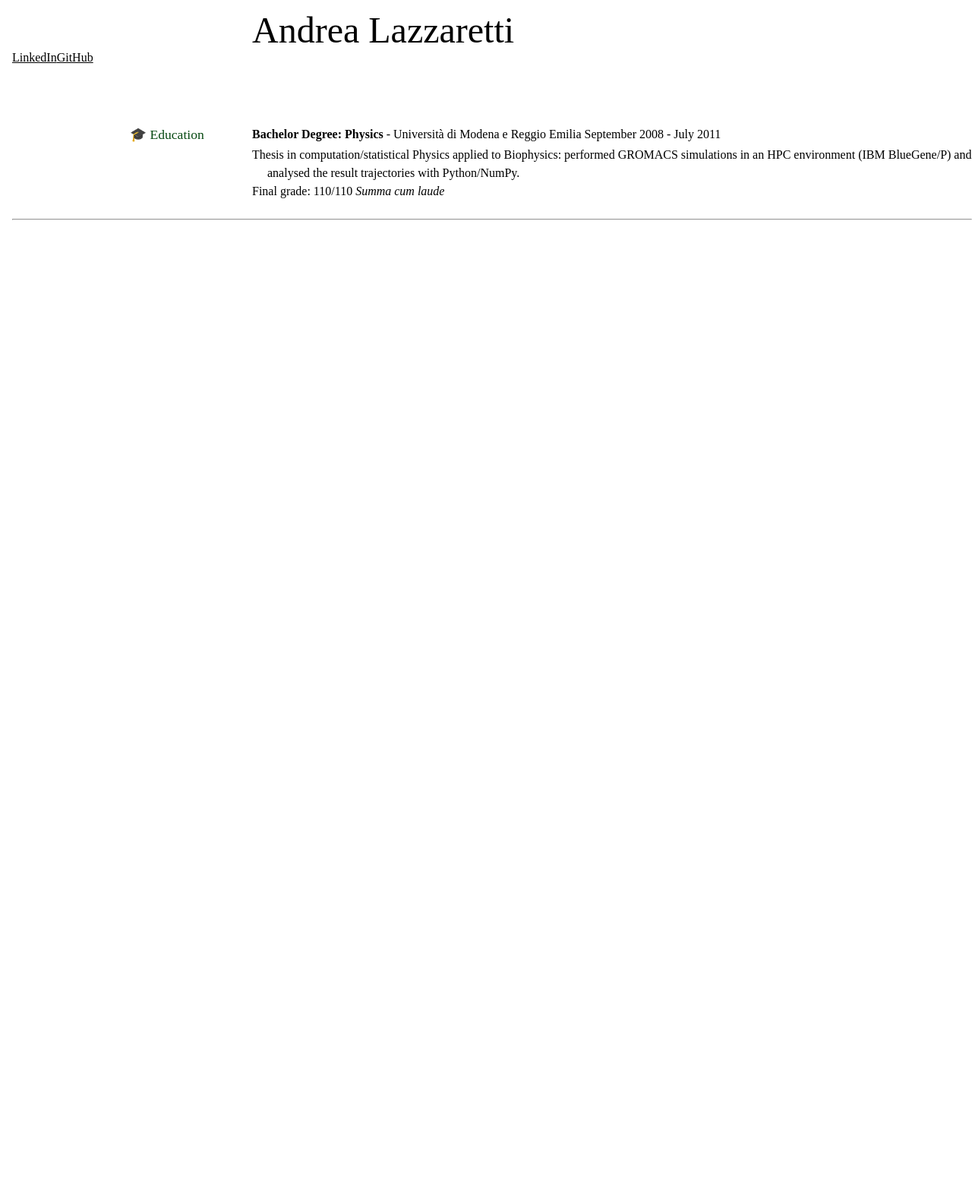
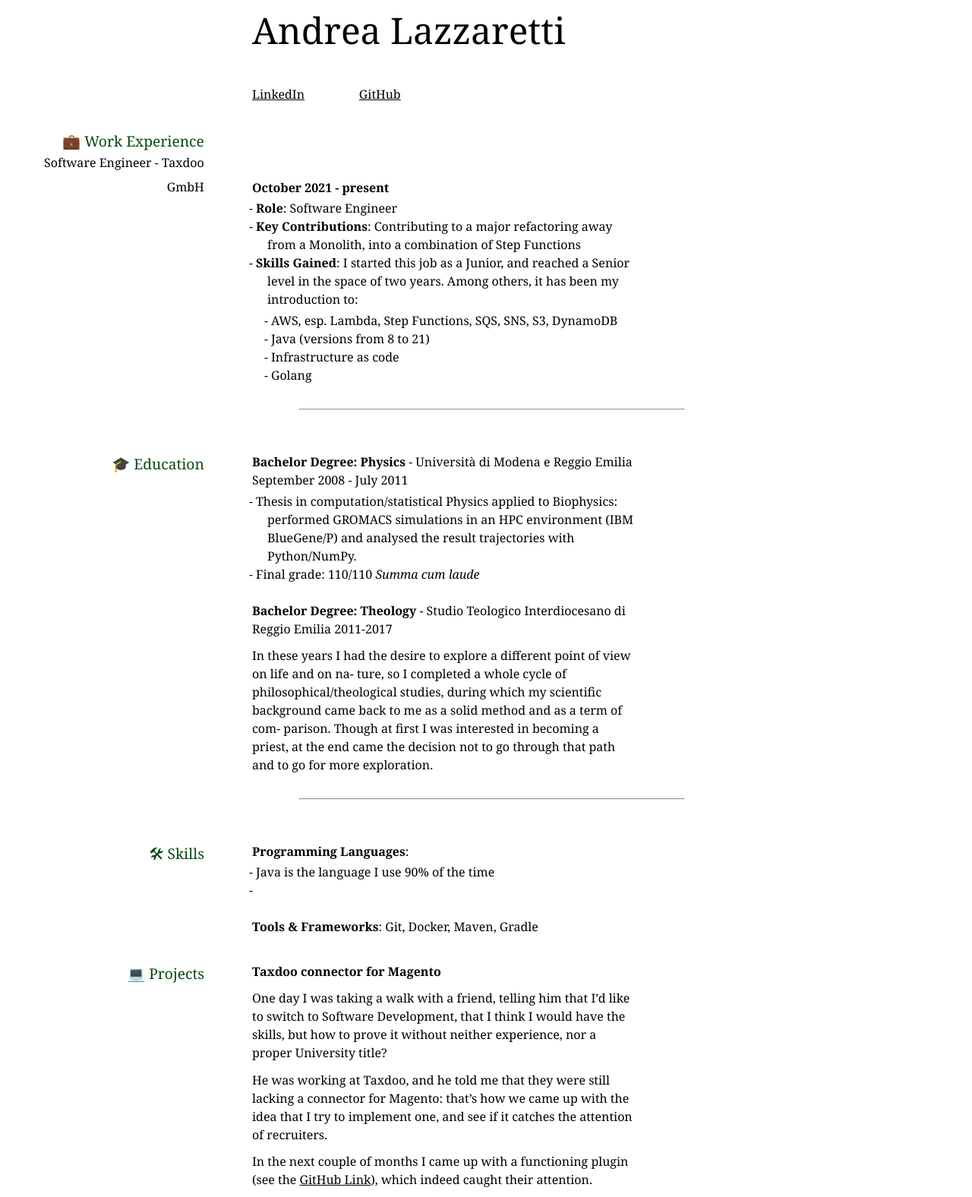
Before and after one commit to andrea-aus-hh/resume, a Jekyll site: the page built from index.md, in a window 1280 px wide. Shown: the whole page at 76% size. Built offline with Jekyll 4.4.1, drawn with Linux system fonts in a browser that asks for light colours; before the commit the page ends 900 px from its top, so only the background shows below that.

Commit message:
style and co

```diff
--- a/_layouts/andrea-aus-hh.html
+++ b/_layouts/andrea-aus-hh.html
@@ -7,7 +7,7 @@
 </head>
 <body>
   <div id="main">
-    <div id="content">
+    <div id="content" class="general">
     {{ content }}
     </div>
   </div>
--- a/css/andrea-aus-hh-screen.css
+++ b/css/andrea-aus-hh-screen.css
@@ -1,8 +1,3 @@
-/* http://meyerweb.com/eric/tools/css/reset/
-   v2.0 | 20110126
-   License: none (public domain)
-*/
-
 html, body, div, span, applet, object, iframe,
 h1, h2, h3, h4, h5, h6, p, blockquote, pre,
 a, abbr, acronym, address, big, cite, code,
@@ -45,18 +40,21 @@ q:before, q:after {
 table {
 	border-collapse: collapse;
 	border-spacing: 0;
+	position: relative;
+	left: 25%;
+	margin-bottom: 0.7em;
+	margin-right: 0;
+	width: 20%;
 }
 
 /* end of reset */
-
 
 
 body {
 	font: normal normal 400;
 	font-size: 100%;
 	line-height: 1.5em;
-	/*also written as...  font: normal normal 400 100%/1.5em;*/
-	font-family: Jost;
+	font-family: Georgia;
 	margin-top: 1em;
 	margin-left: 1em;
 }
@@ -66,7 +64,7 @@ p {
 	left: 25%;
 	margin-bottom: 0.7em;
 	margin-right: 0;
-	width: 55%;
+	width: 40%;
 }
 
 code {
@@ -87,17 +85,22 @@ p code {
 ul {
 	position: relative;
 	left: 25%;
-	width: 75%;
+	width: 40%;
 	margin-bottom: 1.5em;
 	margin-top: -0.5em;
 }
 
-/*uncomment to get dashes in the list*/
-/*li:before {
+hr {
+	margin-top: 2em;
+	margin-bottom: 2em;
+	width: 40%;
+}
+
+li:before {
 	content: "-";
 	position: relative;
 	left: -0.25em;
-}*/
+}
 
 li {
 	/*second line indent*/
@@ -115,7 +118,7 @@ li ul {
 
 h1,h2,h3,h4 {
 	font-weight: 400;
-	font-family: Jost;
+	font-family: Georgia;
 	width: 80%;
 }
 
@@ -125,6 +128,7 @@ h1 {
 	line-height: 1em;
 	position: relative;
 	left: 25%;
+	margin-bottom: 1em;
 }
 
 h1+p {
@@ -134,13 +138,16 @@ h1+p {
 }
 
 h2 {
-	font-size: 1.1em;
+	font-size: 1.2em;
 	color: #064911;
-	margin-top: 3em;
 	position: relative;
 	top: 1.4em;
 	text-align: right;
 	width: 20%;
+}
+
+.general {
+	width: 100%;
 }
 
 h3 {
--- a/index.md
+++ b/index.md
@@ -6,6 +6,20 @@ title: Andrea Lazzaretti
 # Andrea Lazzaretti
 
 [LinkedIn](https://www.linkedin.com/in/andrea-lazzaretti/) | [GitHub](https://github.com/andrea-aus-hh/)
+
+## 💼 Work Experience
+
+### Software Engineer - Taxdoo GmbH
+**October 2021 - present**
+- **Role**: Software Engineer
+- **Key Contributions**: Contributing to a major refactoring away from a Monolith, into a combination of Step Functions
+- **Skills Gained**: I started this job as a Junior, and reached a Senior level in the space of two years. Among others, it has been my introduction to:
+  - AWS, esp. Lambda, Step Functions, SQS, SNS, S3, DynamoDB
+  - Java (versions from 8 to 21)
+  - Infrastructure as code
+  - Golang
+
+---
 
 ## 🎓 Education
 
@@ -16,4 +30,32 @@ GROMACS simulations in an HPC environment (IBM BlueGene/P) and analysed the
 result trajectories with Python/NumPy.
 - Final grade: 110/110 _Summa cum laude_
 
+**Bachelor Degree: Theology** - Studio Teologico Interdiocesano di Reggio Emilia
+2011-2017
+
+In these years I had the desire to explore a different point of view on life and on na-
+ture, so I completed a whole cycle of philosophical/theological studies, during which
+my scientific background came back to me as a solid method and as a term of com-
+parison. Though at first I was interested in becoming a priest, at the end came the
+decision not to go through that path and to go for more exploration.
+
 ---
+
+## 🛠 Skills
+**Programming Languages**:
+- Java is the language I use 90% of the time
+-
+
+**Tools & Frameworks**: Git, Docker, Maven, Gradle
+
+## 💻 Projects
+
+**Taxdoo connector for Magento**
+
+One day I was taking a walk with a friend, telling him that I'd like to switch to Software Development, that I think I would have the skills,
+but how to prove it without neither experience, nor a proper University title?
+
+He was working at Taxdoo, and he told me that they were still lacking a connector for Magento:
+that's how we came up with the idea that I try to implement one, and see if it catches the attention of recruiters.
+
+In the next couple of months I came up with a functioning plugin (see the [GitHub Link](https://github.com/andrea-aus-hh/taxdoo-magento2-extension/)), which indeed caught their attention.
```
